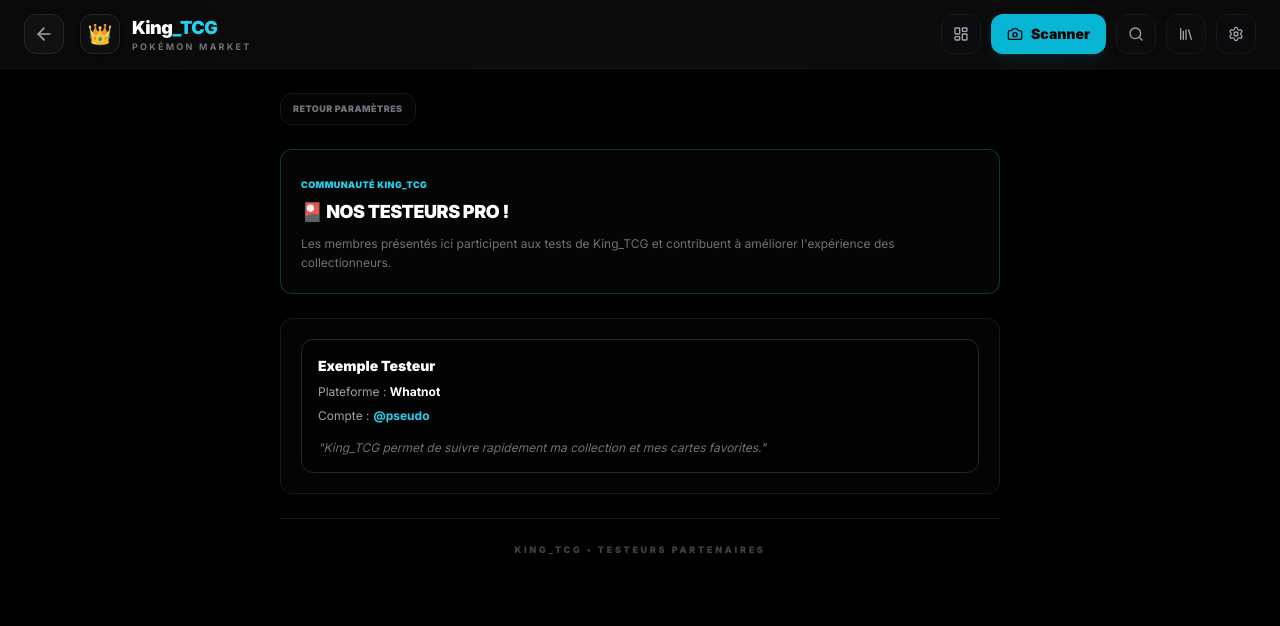
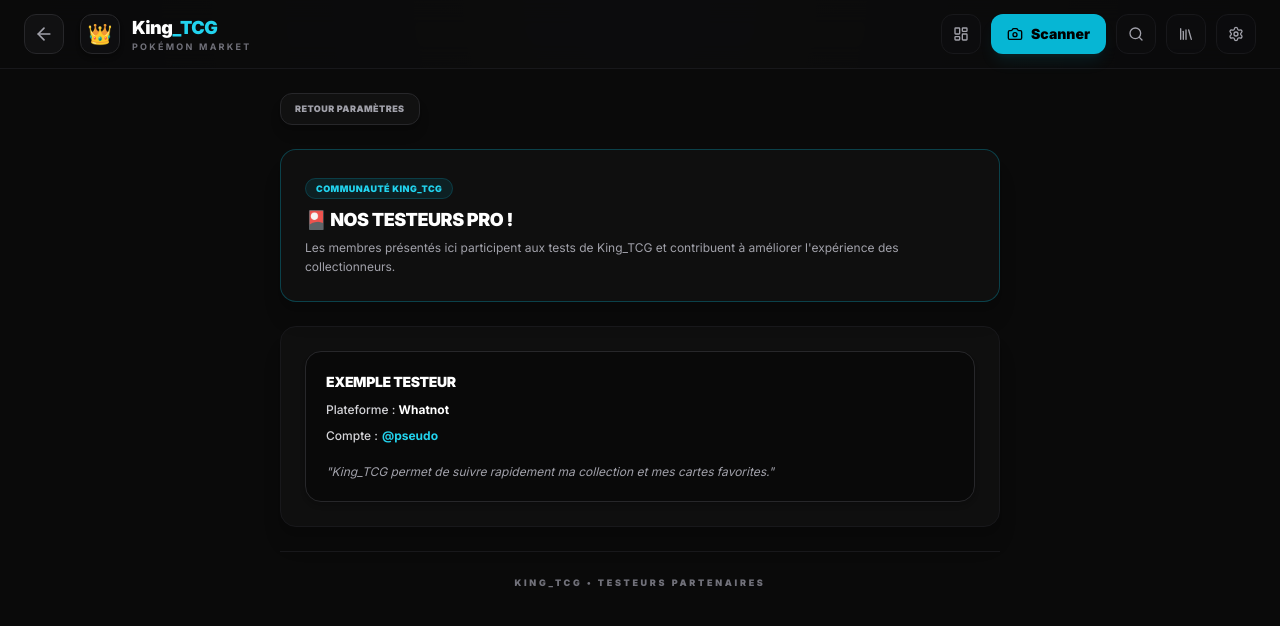
Before and after one commit to dylangdm1-dotcom/King_TcgV1, a Next.js app: page /parametres/testeurs in a window 1280 px wide. Shown: the top 626 px of the page. Built offline with nearby package versions, Linux system fonts and the light colour scheme.

Commit message:
Update page.tsx

```diff
--- a/app/parametres/testeurs/page.tsx
+++ b/app/parametres/testeurs/page.tsx
@@ -8,64 +8,59 @@ export default function TesteursPage() {
     <>
       <Navbar />
 
-      <main className="min-h-screen bg-black text-white pb-20">
+      <main className="min-h-screen bg-neutral-950 text-white pb-32 selection:bg-cyan-500/20">
         <div className="mx-auto max-w-3xl px-4 py-6 sm:px-6 space-y-6">
 
-          <Link
-            href="/parametres"
-            className="inline-flex items-center gap-1.5 text-zinc-500 hover:text-white transition-colors font-black text-[9px] uppercase tracking-wider bg-neutral-950/40 border border-zinc-900 px-3 py-2 rounded-xl"
-          >
-            Retour paramètres
-          </Link>
+          <div className="flex items-center justify-between">
+            <Link
+              href="/parametres"
+              className="inline-flex items-center gap-1.5 text-zinc-400 hover:text-white transition-colors font-black text-[9px] uppercase tracking-wider bg-neutral-900/60 border border-zinc-800 px-3.5 py-2 rounded-xl shadow-lg"
+            >
+              Retour paramètres
+            </Link>
+          </div>
 
-
-          <section className="rounded-xl border border-cyan-500/30 bg-neutral-950/50 p-5">
-            <span className="text-[9px] font-black uppercase tracking-wider text-cyan-400">
+          <section className="rounded-2xl border border-cyan-500/30 bg-neutral-900/40 p-5 sm:p-6 shadow-xl">
+            <span className="text-[9px] font-black uppercase tracking-wider text-cyan-400 bg-cyan-500/10 border border-cyan-500/20 px-2.5 py-1 rounded-full">
               Communauté King_TCG
             </span>
 
-            <h1 className="mt-1 text-lg font-black uppercase tracking-tight">
+            <h1 className="mt-2 text-lg font-black uppercase tracking-tight text-white">
               🎴 Nos testeurs pro !
             </h1>
 
-            <p className="mt-2 text-xs text-zinc-500 leading-relaxed">
+            <p className="mt-1 text-xs text-zinc-400 leading-relaxed">
               Les membres présentés ici participent aux tests de King_TCG
               et contribuent à améliorer l'expérience des collectionneurs.
             </p>
           </section>
 
-
-          <section className="rounded-xl border border-zinc-900 bg-neutral-950/40 p-5">
-
-            <div className="rounded-xl border border-zinc-800 bg-black/40 p-4 space-y-2">
-
-              <h2 className="text-sm font-black text-white">
+          <section className="rounded-2xl border border-zinc-900 bg-neutral-900/40 p-5 sm:p-6 shadow-xl space-y-4">
+            <div className="rounded-2xl border border-zinc-800 bg-black/40 p-4 sm:p-5 space-y-2.5 shadow-md">
+              <h2 className="text-sm font-black text-white uppercase tracking-tight">
                 Exemple Testeur
               </h2>
 
-              <p className="text-xs text-zinc-400">
+              <p className="text-xs text-zinc-300 font-medium">
                 Plateforme : <span className="text-white font-bold">Whatnot</span>
               </p>
 
-              <p className="text-xs text-zinc-400">
+              <p className="text-xs text-zinc-300 font-medium">
                 Compte :
                 <span className="text-cyan-400 font-bold ml-1">
                   @pseudo
                 </span>
               </p>
 
-              <p className="pt-2 text-xs italic text-zinc-500">
+              <p className="pt-2 text-xs italic text-zinc-400 leading-relaxed">
                 "King_TCG permet de suivre rapidement ma collection
                 et mes cartes favorites."
               </p>
-
             </div>
-
           </section>
 
-
-          <footer className="text-center border-t border-zinc-900 pt-6">
-            <p className="text-[9px] font-black text-zinc-700 uppercase tracking-[0.3em]">
+          <footer className="mt-16 text-center border-t border-zinc-900 pt-6">
+            <p className="text-[9px] font-black text-zinc-500 uppercase tracking-[0.3em]">
               King_TCG • Testeurs partenaires
             </p>
           </footer>
```
